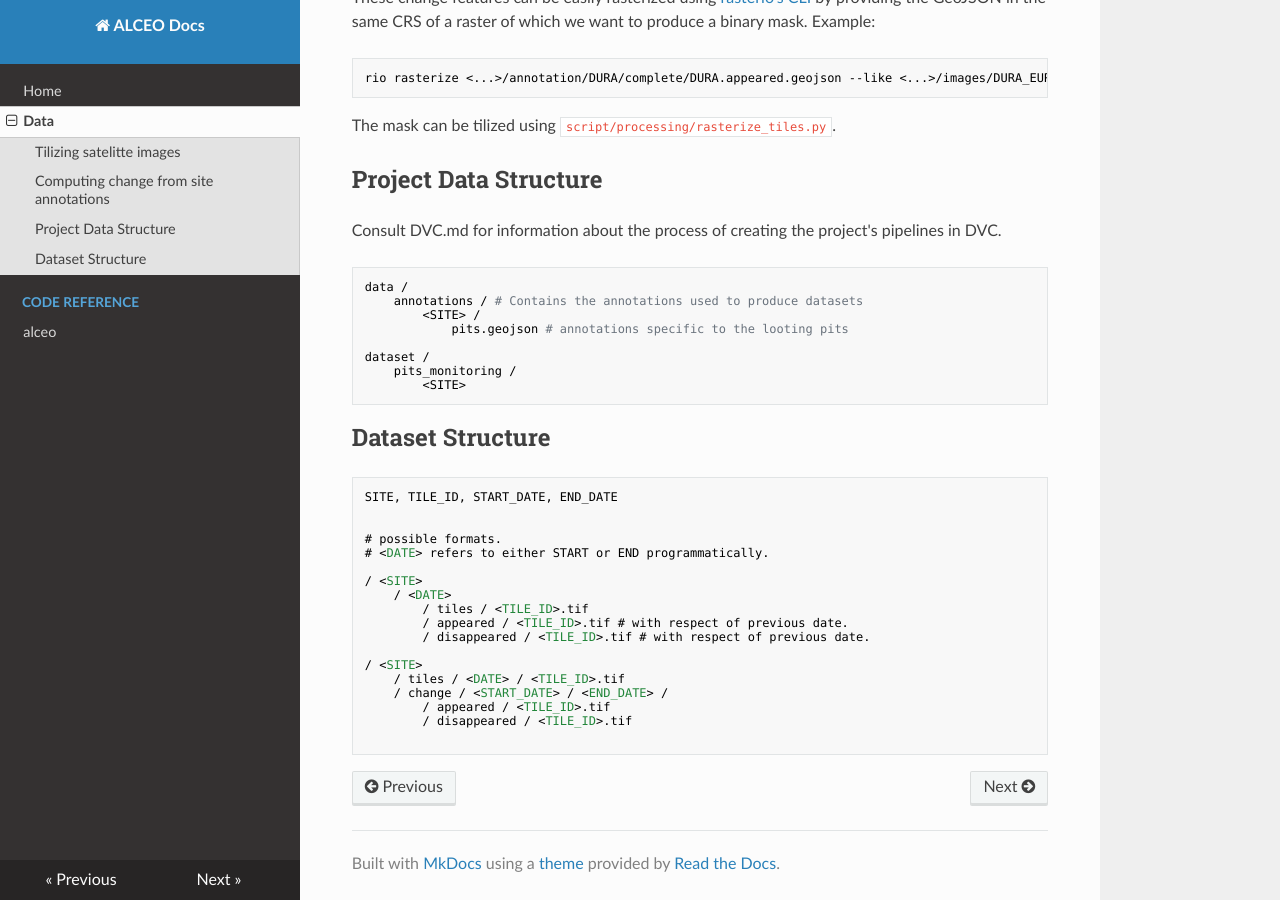
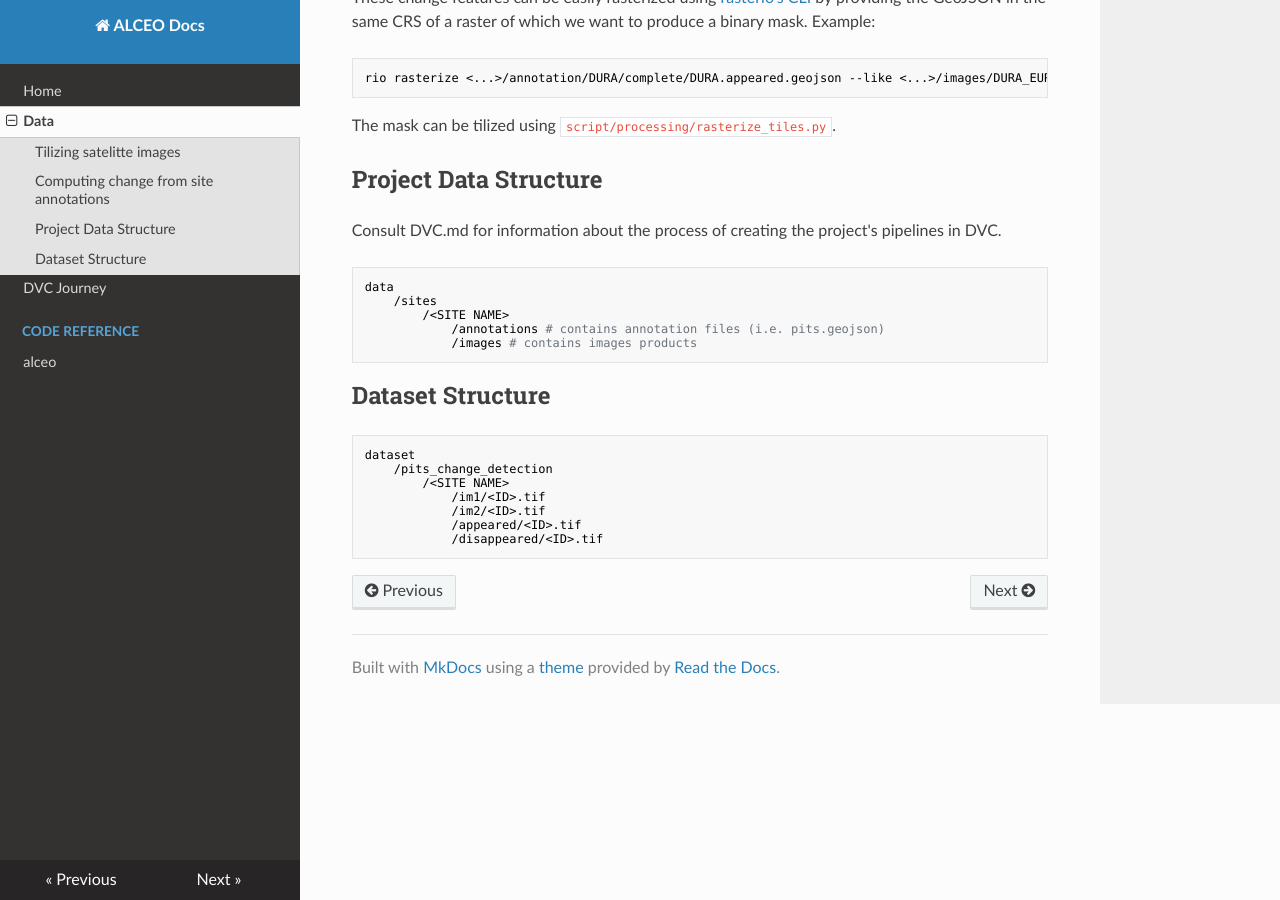
Before and after one commit to IIT-CCHT/alceo, an MkDocs documentation site: the page built from docs/data_processing.md, in a window 1280 px wide and 900 px high, scrolled down 698 px. Built offline with MkDocs 1.6.1, drawn with Linux system fonts in a browser that asks for light colours; nearby versions of some CDN libraries; some of the changed text lies outside the part shown.

Commit message:
updated docs on structure of data dir. moved dvc journey to docs.

````diff
--- a/docs/data_processing.md
+++ b/docs/data_processing.md
@@ -23,35 +23,21 @@ The mask can be tilized using `script/processing/rasterize_tiles.py`.
 Consult DVC.md for information about the process of creating the project's pipelines in DVC.
 
 ```
-data /
-    annotations / # Contains the annotations used to produce datasets
-        <SITE> /
-            pits.geojson # annotations specific to the looting pits
-
-dataset /
-    pits_monitoring /
-        <SITE>
+data
+    /sites
+        /<SITE NAME>
+            /annotations # contains annotation files (i.e. pits.geojson)
+            /images # contains images products
 ```
 
 ## Dataset Structure
 
 ```
-SITE, TILE_ID, START_DATE, END_DATE
-
-
-# possible formats.
-# <DATE> refers to either START or END programmatically.
-
-/ <SITE>
-    / <DATE>
-        / tiles / <TILE_ID>.tif
-        / appeared / <TILE_ID>.tif # with respect of previous date.
-        / disappeared / <TILE_ID>.tif # with respect of previous date.
-
-/ <SITE>
-    / tiles / <DATE> / <TILE_ID>.tif
-    / change / <START_DATE> / <END_DATE> /
-        / appeared / <TILE_ID>.tif
-        / disappeared / <TILE_ID>.tif
-
+dataset
+    /pits_change_detection
+        /<SITE NAME>
+            /im1/<ID>.tif
+            /im2/<ID>.tif
+            /appeared/<ID>.tif
+            /disappeared/<ID>.tif
 ```
--- a/mkdocs.yml
+++ b/mkdocs.yml
@@ -2,6 +2,7 @@ site_name: ALCEO Docs
 nav:
   - Home: index.md
   - Data: data_processing.md
+  - DVC Journey: DVC.md
   - Code Reference: reference/
 plugins:
 - gen-files:
````
Also changed, not shown: other parts of docs/data_processing.md (+1 -1 lines), docs/DVC.md (renamed from DVC.md, +6 -0 lines).
